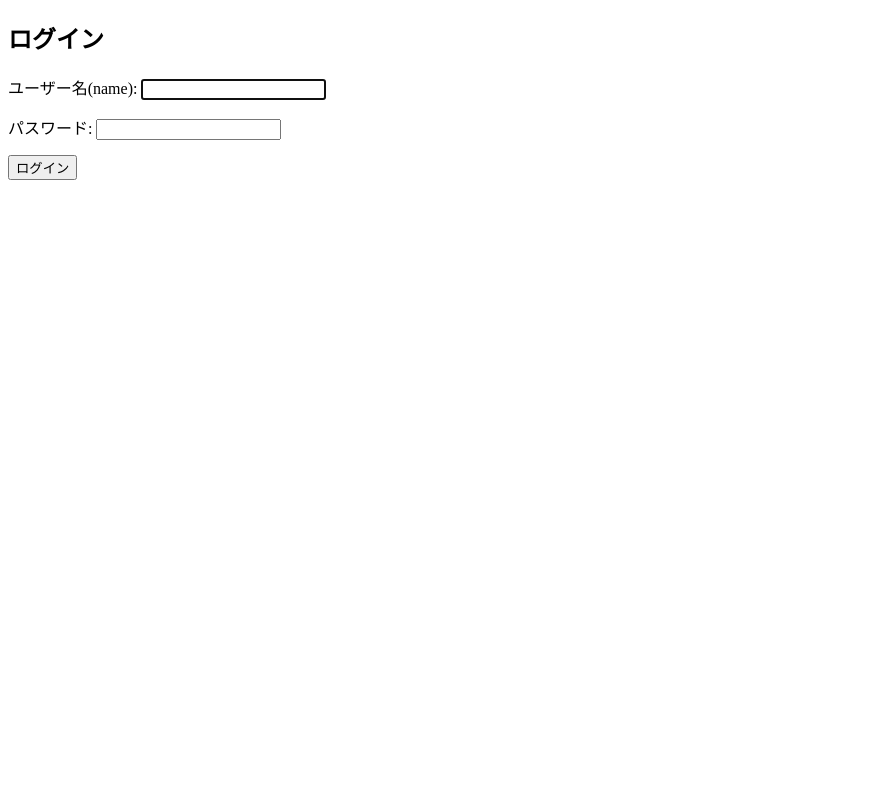
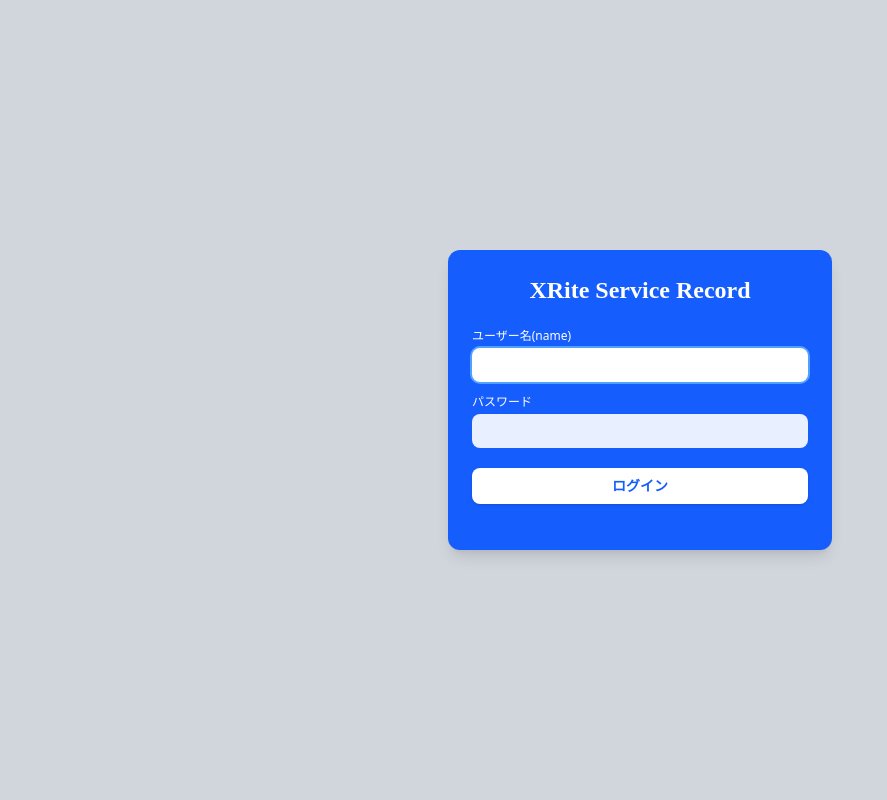
Before and after one commit to fukuhara0114/service-record-evo-0-001, a Laravel app: page /login in a window 1280 px wide. Shown: the whole page, without its empty margins (0-887 px from the left). Run offline with Laravel 12, Linux system fonts and the light colour scheme; style sheets or scripts are compiled from the project's sources; parts of the project's set-up code (start-up, migrations or seed data) failed here and were passed over.

Commit message:
Login改めで実装

```diff
--- a/package.json
+++ b/package.json
@@ -9,9 +9,11 @@
     "devDependencies": {
         "@tailwindcss/vite": "^4.0.0",
         "@vitejs/plugin-vue": "^6.0.7",
+        "autoprefixer": "^10.5.0",
         "concurrently": "^9.0.1",
         "laravel-vite-plugin": "^3.1",
-        "tailwindcss": "^4.0.0",
+        "postcss": "^8.5.15",
+        "tailwindcss": "^4.3.0",
         "vite": "^8.0.0"
     },
     "dependencies": {
--- a/resources/css/app.css
+++ b/resources/css/app.css
@@ -6,4 +6,6 @@
 @theme {
     --font-sans: 'Instrument Sans', ui-sans-serif, system-ui, sans-serif, 'Apple Color Emoji', 'Segoe UI Emoji',
         'Segoe UI Symbol', 'Noto Color Emoji';
+
+    --font-times: "Times New Roman", Times, serif;
 }
--- a/resources/views/auth/login.blade.php
+++ b/resources/views/auth/login.blade.php
@@ -3,37 +3,55 @@
 <head>
     <meta charset="UTF-8">
     <title>ログイン</title>
-    <style>
-        .error { color: red; }
-        .form-group { margin-bottom: 15px; }
-    </style>
+    @vite(['resources/css/app.css', 'resources/js/app.js'])
 </head>
-<body>
-    <h2>ログイン</h2>
+<body class="bg-gray-300 flex items-center justify-center min-h-screen p-4">
 
-    <!-- エラーメッセージの表示 -->
+    <!--
+      【カードのカスタマイズ】
+      ・bg-blue-600 : カードの背景色を青に設定
+      ・w-[30vw] max-w-[400px] : 幅を30vw、最大400pxに制限
+      ・h-[300px] : 高さを300pxに固定
+      ・flex flex-col justify-between : 限られた高さの中で要素をきれいに収める設定
+    -->
+    <div class="bg-blue-600 text-white p-6 rounded-xl shadow-lg w-[30vw] max-w-[400px] h-[300px] flex flex-col justify-between overflow-y-auto">
+
+        <h2 class="font-times text-2xl font-bold text-center">XRite Service Record</h2>
+
+        <!-- エラーメッセージの表示（枠を白、文字を赤にして見やすくしています） -->
         @if ($errors->any())
-        <div class="error">
+            <div class="bg-white text-red-600 p-2 rounded text-xs shadow-inner">
                 @foreach ($errors->all() as $error)
                     <p>{{ $error }}</p>
                 @endforeach
             </div>
         @endif
 
-    <form method="POST" action="{{ url('/login') }}">
-        @csrf <!-- セキュリティ対策（必須） -->
+        <form method="POST" action="{{ url('/login') }}" class="space-y-3 flex-1 flex flex-col justify-center">
+            @csrf
 
-        <div class="form-group">
-            <label for="name">ユーザー名(name):</label>
-            <input type="text" id="name" name="name" value="{{ old('name') }}" required autofocus>
+            <!-- ユーザー名 -->
+            <div>
+                <label for="name" class="block text-xs font-medium mb-1">ユーザー名(name)</label>
+                <input type="text" id="name" name="name" value="{{ old('name') }}" required autofocus
+                    class="w-full px-3 py-1.5 text-gray-900 border border-transparent rounded-lg bg-white/90 focus:bg-white focus:ring-2 focus:ring-blue-400 outline-none text-sm transition">
             </div>
 
-        <div class="form-group">
-            <label for="password">パスワード:</label>
-            <input type="password" id="password" name="password" required>
+            <!-- パスワード -->
+            <div>
+                <label for="password" class="block text-xs font-medium mb-1">パスワード</label>
+                <input type="password" id="password" name="password" required
+                    class="w-full px-3 py-1.5 text-gray-900 border border-transparent rounded-lg bg-white/90 focus:bg-white focus:ring-2 focus:ring-blue-400 outline-none text-sm transition">
             </div>
 
-        <button type="submit">ログイン</button>
+            <!-- ログインボタン -->
+            <button type="submit"
+                class="w-full bg-white text-blue-600 hover:bg-blue-50 font-bold py-2 px-4 rounded-lg shadow transition duration-200 text-sm mt-2">
+                ログイン
+            </button>
         </form>
+
+    </div>
+
 </body>
 </html>
--- a/resources/views/layouts/app.blade.php
+++ b/resources/views/layouts/app.blade.php
@@ -28,6 +28,6 @@
     @yield('content')
 
     {{-- @yield('footer') --}}
-     @livewireScripts
+
 </body>
 </html>
```
Also changed, not shown: package-lock.json. Lines whose indentation alone changed are shown as unchanged.
